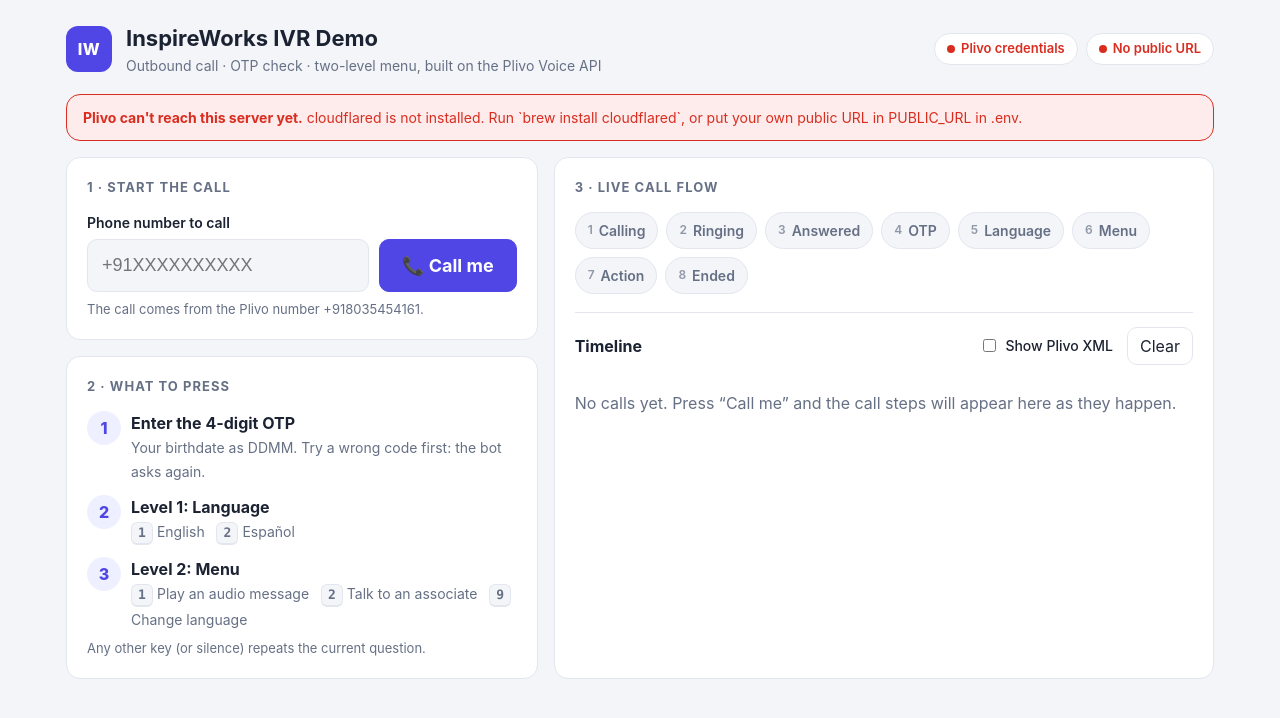
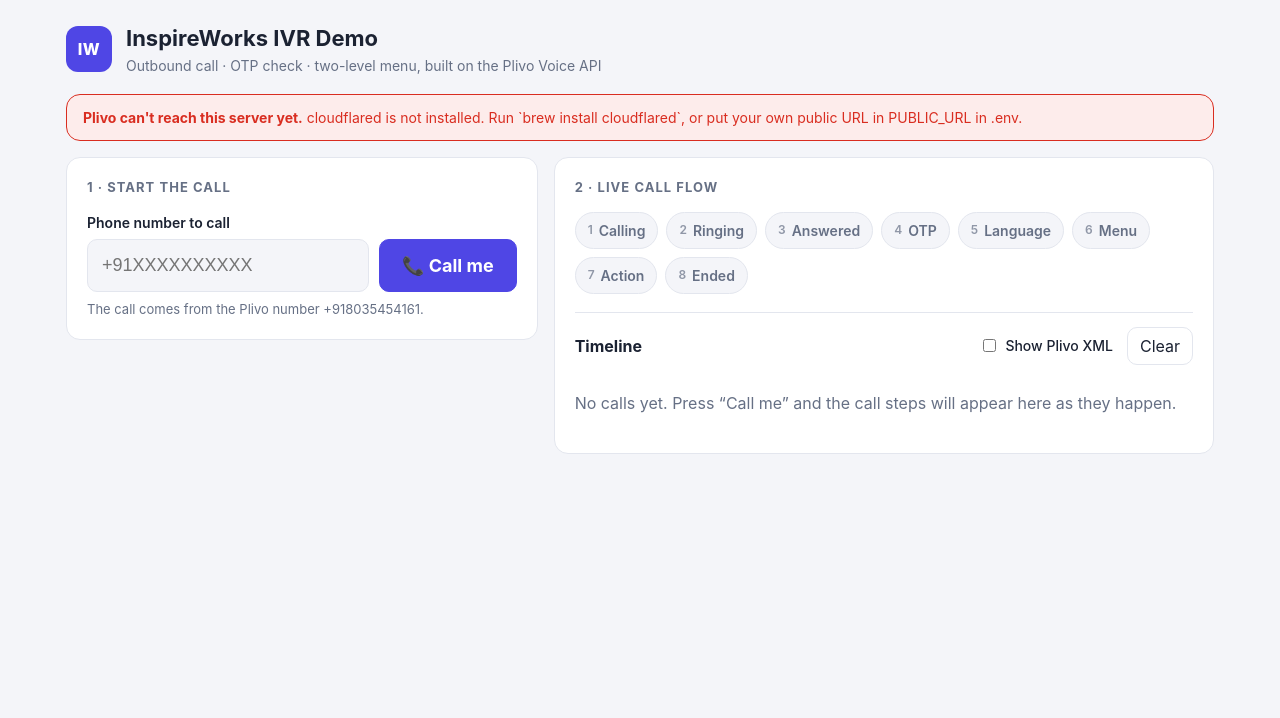
Before and after one commit to SrikarKorrapati/plivo-ivr-demo, a Flask app: page / in a window 1280 px wide. Shown: the top 718 px of the page. Run offline with Flask 3, Linux system fonts and the light colour scheme; data that the repository does not hold is empty.

Commit message:
Simplify the dashboard and add the live call result to the report
Co-Authored-By: Claude Opus 5.5 <noreply@anthropic.com>

```diff
--- a/app.py
+++ b/app.py
@@ -50,8 +50,6 @@ def dashboard():
         "index.html",
         public_url=config.PUBLIC_URL,
         tunnel_error=state["tunnel_error"],
-        credentials_ok=state["credentials"] in (None, "OK") and bool(
-            config.PLIVO_AUTH_ID and config.PLIVO_AUTH_TOKEN),
         plivo_number=config.PLIVO_NUMBER,
         target_number=config.TARGET_NUMBER,
     )
--- a/templates/index.html
+++ b/templates/index.html
@@ -61,16 +61,6 @@
     }
     h1 { font-size: 22px; margin: 0; }
     header p { margin: 0; color: var(--muted); font-size: 14px; }
-    .pills { display: flex; flex-wrap: wrap; gap: 8px; }
-    .pill {
-      display: inline-flex; align-items: center; gap: 6px; padding: 5px 12px; border-radius: 999px;
-      font-size: 13px; font-weight: 600; border: 1px solid var(--border); background: var(--card);
-      max-width: 100%; overflow: hidden; text-overflow: ellipsis; white-space: nowrap;
-    }
-    .pill::before { content: ""; width: 8px; height: 8px; border-radius: 50%; background: var(--muted); flex: none; }
-    .pill.ok::before { background: var(--ok); }
-    .pill.err { color: var(--err); }
-    .pill.err::before { background: var(--err); }
 
     main {
       max-width: 1180px; margin: 0 auto; padding: 12px 16px 40px;
@@ -112,19 +102,6 @@
     .status.ok { background: var(--ok-soft); color: var(--ok); }
     .status.err { background: var(--err-soft); color: var(--err); }
 
-    .guide { margin: 0; padding: 0; list-style: none; display: grid; gap: 12px; }
-    .guide li { display: grid; grid-template-columns: 34px 1fr; gap: 10px; align-items: start; }
-    .guide .num {
-      width: 34px; height: 34px; border-radius: 50%; display: grid; place-items: center;
-      background: var(--accent-soft); color: var(--accent); font-weight: 800;
-    }
-    .guide b { display: block; }
-    .guide span.sub { color: var(--muted); font-size: 14px; }
-    kbd {
-      display: inline-block; min-width: 22px; padding: 0 6px; border-radius: 6px; text-align: center;
-      border: 1px solid var(--border); border-bottom-width: 2px; background: var(--bg);
-      font: 600 13px/20px ui-monospace, SFMono-Regular, Menlo, monospace;
-    }
 
     .stepper {
       list-style: none; margin: 0 0 18px; padding: 0; display: flex; flex-wrap: wrap; gap: 8px;
@@ -193,12 +170,6 @@
         <p>Outbound call · OTP check · two-level menu, built on the Plivo Voice API</p>
       </div>
     </div>
-    <div class="pills">
-      <span class="pill {{ 'ok' if credentials_ok else 'err' }}">Plivo credentials</span>
-      <span class="pill {{ 'ok' if public_url else 'err' }}" title="{{ public_url or 'not set' }}">
-        {{ public_url or 'No public URL' }}
-      </span>
-    </div>
   </header>
 
   <main>
@@ -223,31 +194,10 @@
         <div id="call-status" class="status" role="status" aria-live="polite"></div>
       </section>
 
-      <section class="card">
-        <h2>2 · What to press</h2>
-        <ol class="guide">
-          <li>
-            <span class="num">1</span>
-            <div><b>Enter the 4-digit OTP</b>
-              <span class="sub">Your birthdate as DDMM. Try a wrong code first: the bot asks again.</span></div>
-          </li>
-          <li>
-            <span class="num">2</span>
-            <div><b>Level 1: Language</b>
-              <span class="sub"><kbd>1</kbd> English &nbsp; <kbd>2</kbd> Español</span></div>
-          </li>
-          <li>
-            <span class="num">3</span>
-            <div><b>Level 2: Menu</b>
-              <span class="sub"><kbd>1</kbd> Play an audio message &nbsp; <kbd>2</kbd> Talk to an associate &nbsp; <kbd>9</kbd> Change language</span></div>
-          </li>
-        </ol>
-        <p class="hint">Any other key (or silence) repeats the current question.</p>
-      </section>
     </div>
 
     <section class="card">
-      <h2>3 · Live call flow</h2>
+      <h2>2 · Live call flow</h2>
       <ol id="stepper" class="stepper">
         <li data-stage="calling">Calling</li>
         <li data-stage="ringing">Ringing</li>
```
Also changed, not shown: REPORT.md (+2 -0 lines).
